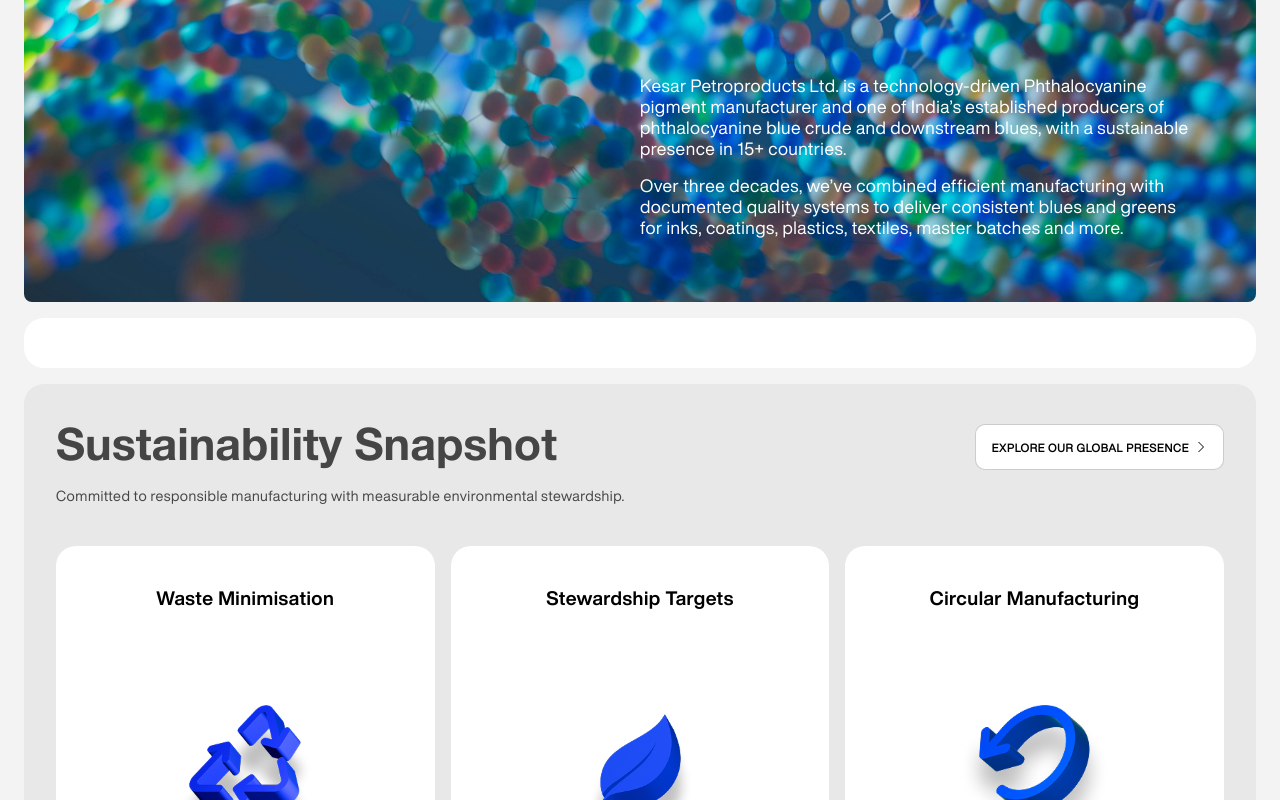
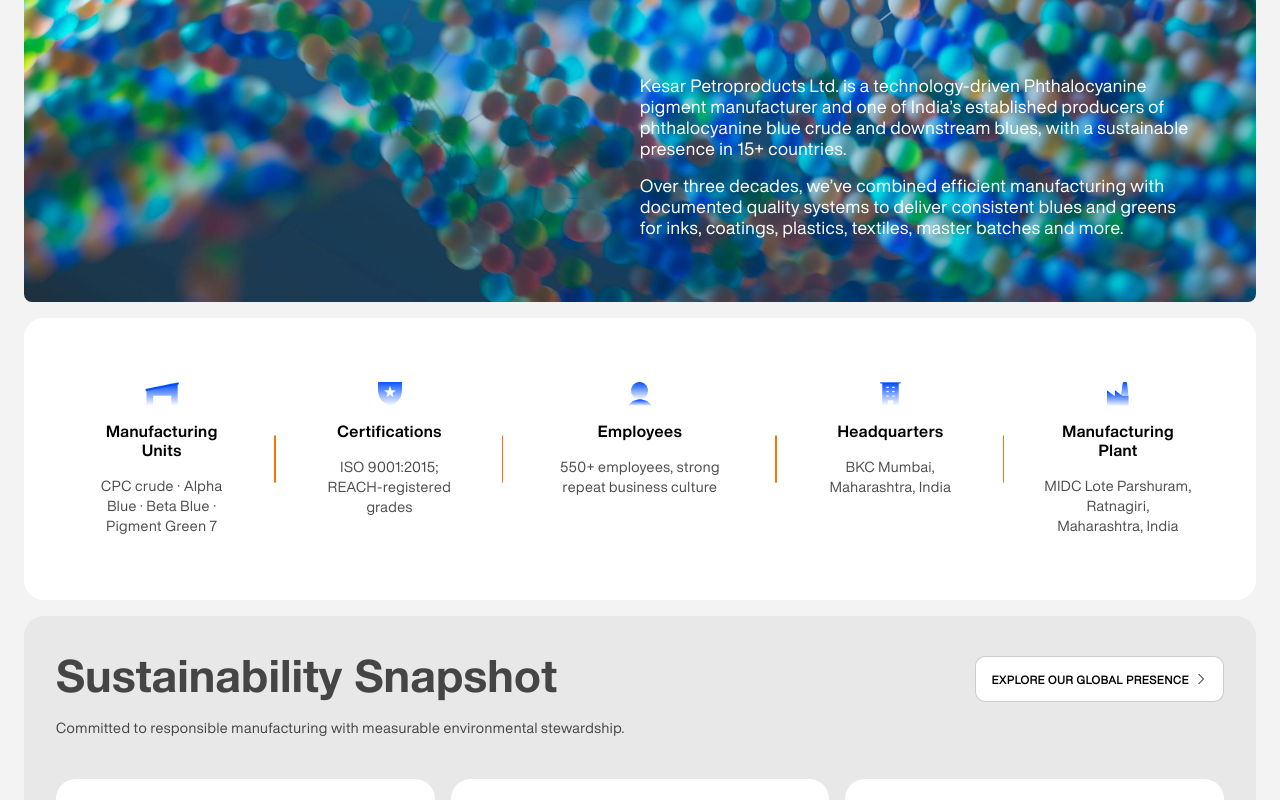
Before and after one commit to ayush-zerror/kesar, a Next.js app: page /about in a window 1280 px wide. Shown: the part 490-1290 px from the top of the page. Built offline with nearby package versions, Linux system fonts and the light colour scheme.

Commit message:
added info section

```diff
--- a/src/components/about/AboutInfo.jsx
+++ b/src/components/about/AboutInfo.jsx
@@ -1,11 +1,63 @@
-import React from 'react'
+import Image from "next/image";
+import React from "react";
 
 const AboutInfo = () => {
   return (
-    <div id='about_info'>
-        <div id="about_info_container"></div>
+    <div id="about_info">
+      <div id="about_info_container">
+        <div className="about_info_card">
+          <Image
+            width={1000}
+            height={1000}
+            src="/images/about/logo1.png"
+            alt="logo"
+          />
+          <h5>Manufacturing Units</h5>
+          <p>CPC crude · Alpha Blue · Beta Blue · Pigment Green 7</p>
+        </div>
+        <div className="about_info_card">
+          <Image
+            width={1000}
+            height={1000}
+            src="/images/about/logo2.png"
+            alt="logo"
+          />
+          <h5>Certifications</h5>
+          <p>ISO 9001:2015; REACH-registered grades</p>
+        </div>
+        <div className="about_info_card">
+          <Image
+            width={1000}
+            height={1000}
+            src="/images/about/logo3.png"
+            alt="logo"
+          />
+          <h5>Employees</h5>
+          <p>550+ employees, strong repeat business culture</p>
+        </div>
+        <div className="about_info_card">
+          <Image
+            width={1000}
+            height={1000}
+            src="/images/about/logo4.png"
+            alt="logo"
+          />
+          <h5>Headquarters</h5>
+          <p>BKC Mumbai, Maharashtra, India</p>
+        </div>
+        <div className="about_info_card">
+          <Image
+            width={1000}
+            height={1000}
+            src="/images/about/logo5.png"
+            alt="logo"
+          />
+          <h5>Manufacturing Plant</h5>
+          <p>MIDC Lote Parshuram, Ratnagiri, Maharashtra, India</p>
+        </div>
+      </div>
     </div>
-  )
-}
+  );
+};
 
-export default AboutInfo
+export default AboutInfo;
--- a/src/styles/components/about.css
+++ b/src/styles/components/about.css
@@ -36,7 +36,7 @@
   line-height: 1.1;
 }
 
-.about_hero_dets{
+.about_hero_dets {
   width: 100%;
   padding-left: 50%;
   display: flex;
@@ -51,17 +51,60 @@
   letter-spacing: 0.5px;
 }
 
-
 /* about_info */
 
-#about_info{
+#about_info {
   width: 100%;
-    padding: .5rem 1.5rem;
+  padding: 0.5rem 1.5rem;
 }
 
-#about_info_container{
+#about_info_container {
   width: 100%;
-    height: 50px;
   background-color: #fff;
   border-radius: 20px;
+  display: grid;
+  grid-template-columns: 1fr 1fr 1.2fr 1fr 1fr;
+  padding: 1.5rem;
 }
+
+.about_info_card {
+  display: flex;
+  align-items: center;
+  flex-direction: column;
+  text-align: center;
+  padding: 2.5rem;
+  gap: 1rem;
+  position: relative;
+}
+.about_info_card::after{
+    content: "";
+    position: absolute;
+    top: 50%;
+    transform: translateY(-50%);
+    right: 0;
+    width: 0.1vw;
+    height: 20%;
+    background-color: #FF7006;
+}
+.about_info_card:last-child::after{
+    display: none;
+}
+#about_info_container img {
+  height: 1.5rem;
+  width: auto;
+}
+.about_info_card h5 {
+  font-family: para-bold;
+  font-weight: 900;
+  font-size: 1rem;
+  letter-spacing: 0.5px;
+  color: #000;
+}
+.about_info_card p {
+  font-family: para-regular;
+  font-weight: 400;
+  font-size: 0.9rem;
+  letter-spacing: 0.5px;
+  line-height: 1.4;
+  color: #000000b3;
+}
```
Lines whose indentation alone changed are shown as unchanged.
